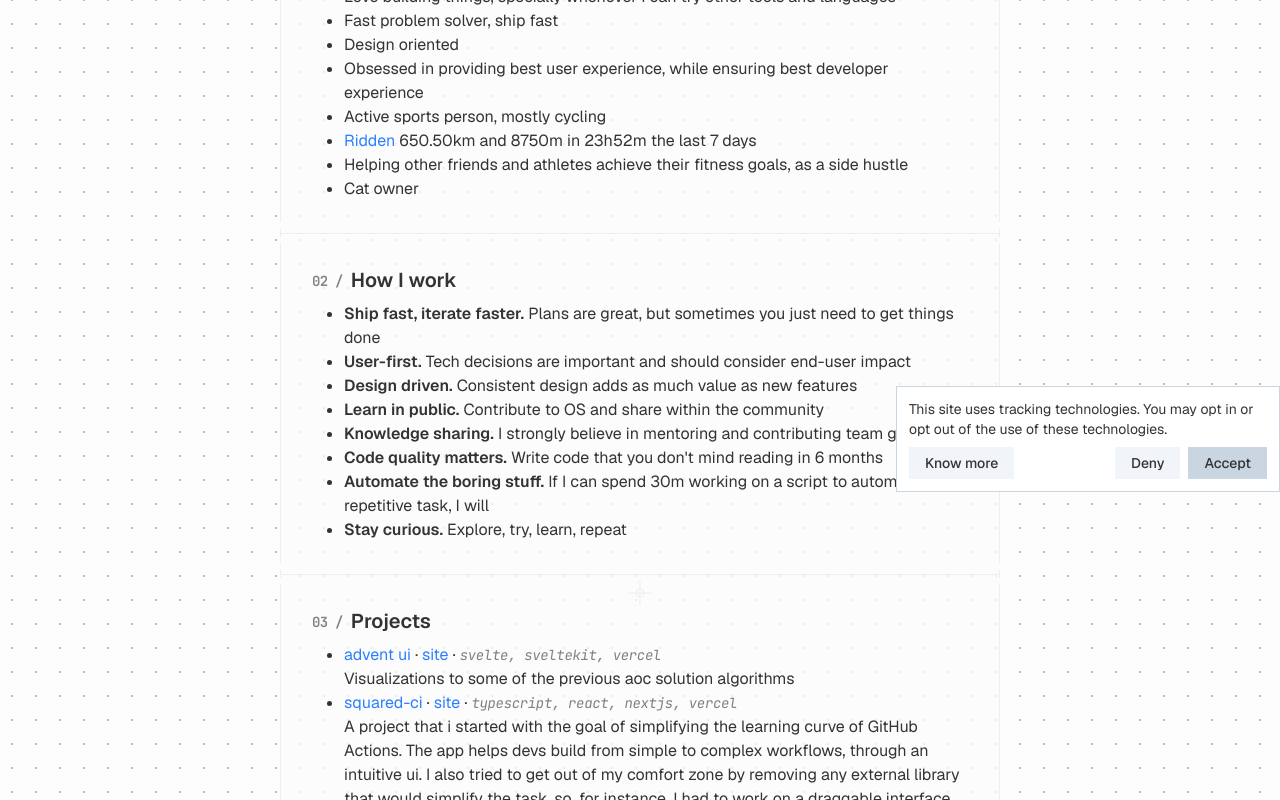
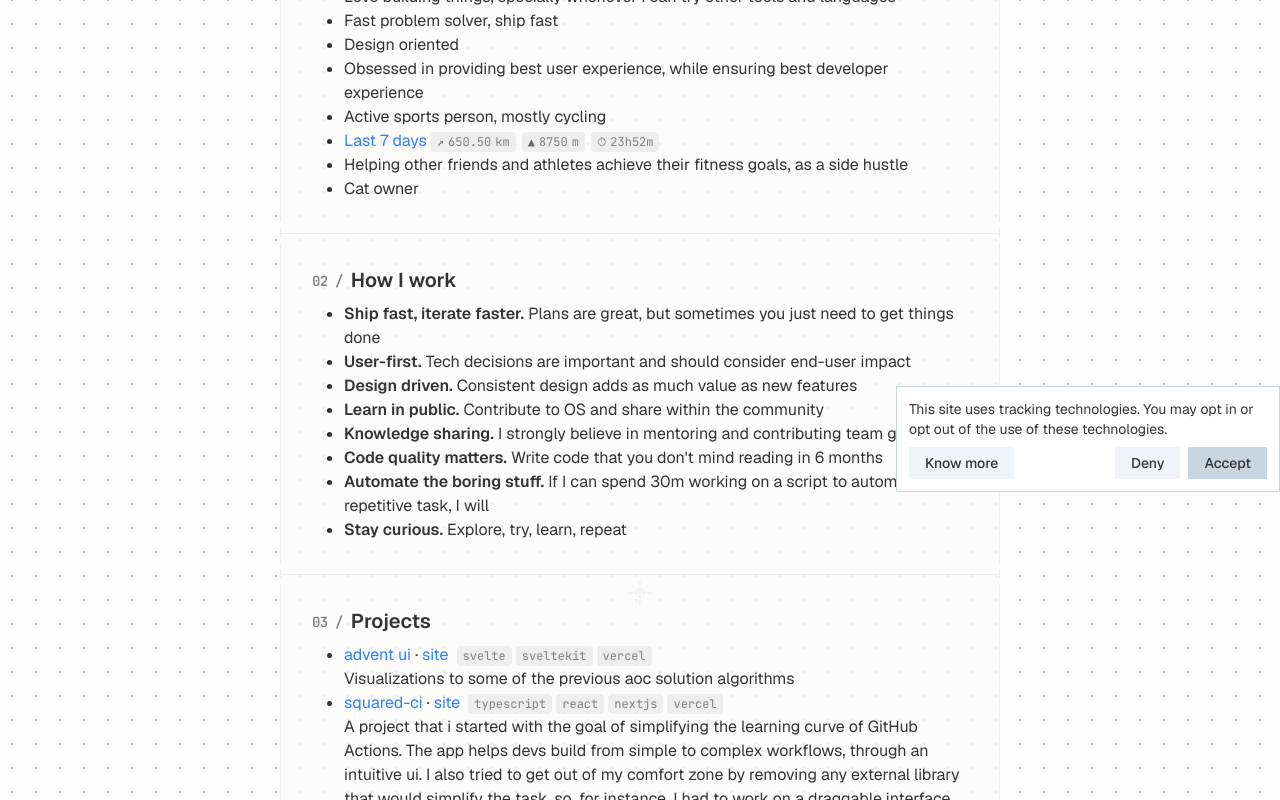
Before and after one commit to mikededo/portfolio, a SvelteKit app: page / in a window 1280 px wide. Shown: the part 300-1100 px from the top of the page. Built offline with nearby package versions, Linux system fonts and the light colour scheme; no server answers.

Commit message:
feat: change badge design

```diff
--- a/src/lib/components/project.svelte
+++ b/src/lib/components/project.svelte
@@ -39,8 +39,11 @@
         {/if}
     {/if}
     {#if topics}
-        &centerdot;
-        <span class="font-mono text-sm tracking-tight text-muted-foreground italic">{topics.join(', ')}</span>
+        <span class="ml-1 inline-flex flex-wrap gap-1">
+            {#each topics as topic}
+                <span class="rounded bg-muted px-1.5 py-0.5 font-mono text-xs text-muted-foreground">{topic}</span>
+            {/each}
+        </span>
     {/if}
     <p>{@render children()}</p>
 </li>
--- a/src/routes/+page.svelte
+++ b/src/routes/+page.svelte
@@ -108,20 +108,24 @@
                 {#await data.recoveryPeriodPromise then response}
                     {#if response}
                         Currently in recovery period! -
+                    {:else}
+                        <Link href="https://www.strava.com/athletes/mikededo">Last 7 days</Link>
                     {/if}
                 {/await}
-
-                <Link href="https://www.strava.com/athletes/mikededo">Ridden</Link>
-                <AnimatedNumber
-                    format={formatNumber()}
-                    value={stats?.distance ?? 0}
-                />km and
-                <AnimatedNumber
-                    format={formatNumber(0)}
-                    value={stats?.elevation ?? 0}
-                />m in
-                <AnimatedNumber format={formatTime} value={stats?.time ?? 0} />
-                the last 7 days
+                <span class="inline-flex flex-wrap gap-1.5 align-middle">
+                    <span class="inline-flex items-center gap-1 rounded bg-muted px-1.5 py-0.5 font-mono text-xs text-muted-foreground">
+                        <span class="text-foreground/70">↗</span>
+                        <AnimatedNumber format={formatNumber()} value={stats?.distance ?? 0} />km
+                    </span>
+                    <span class="inline-flex items-center gap-1 rounded bg-muted px-1.5 py-0.5 font-mono text-xs text-muted-foreground">
+                        <span class="text-foreground/70">▲</span>
+                        <AnimatedNumber format={formatNumber(0)} value={stats?.elevation ?? 0} />m
+                    </span>
+                    <span class="inline-flex items-center gap-1 rounded bg-muted px-1.5 py-0.5 font-mono text-xs text-muted-foreground">
+                        <span class="text-foreground/70">⏱</span>
+                        <AnimatedNumber format={formatTime} value={stats?.time ?? 0} />
+                    </span>
+                </span>
             </li>
             <li>
                 Helping other friends and athletes achieve their fitness goals, as a
--- a/src/routes/blog/[slug]/+page.svelte
+++ b/src/routes/blog/[slug]/+page.svelte
@@ -52,9 +52,9 @@
 <header class="mb-12 space-y-2">
     <Header description={post.description} title={post.title} />
 
-    <div class="flex items-center gap-1">
+    <div class="flex items-center gap-1.5">
         {#each post.tags as tag}
-            <span class="hidden rounded-full bg-muted px-2 py-0.5 font-mono text-xs tracking-tight text-muted-foreground sm:inline-block">
+            <span class="hidden rounded bg-muted px-1.5 py-0.5 font-mono text-xs text-muted-foreground sm:inline-block">
                 #{tag}
             </span>
         {/each}
```
